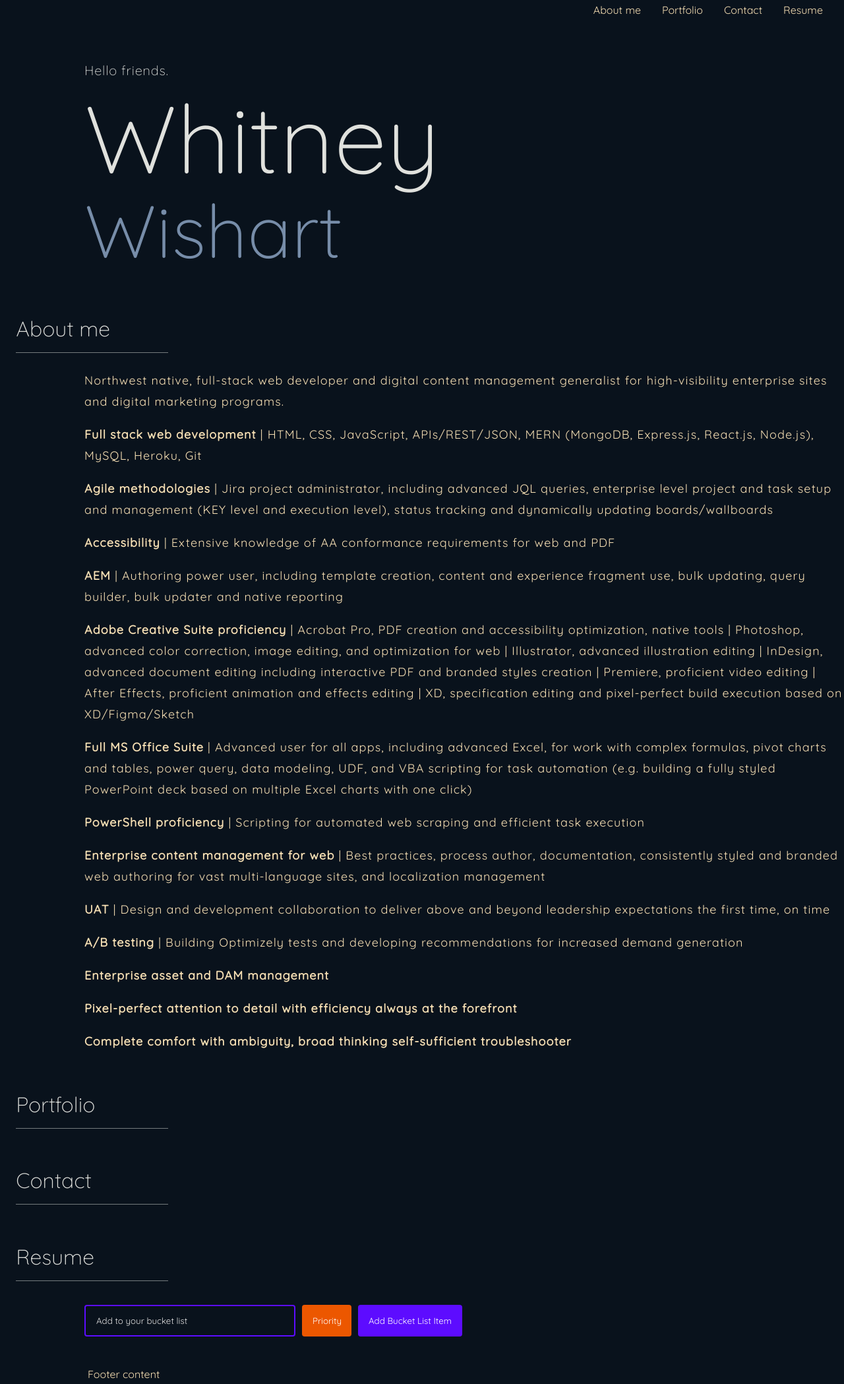
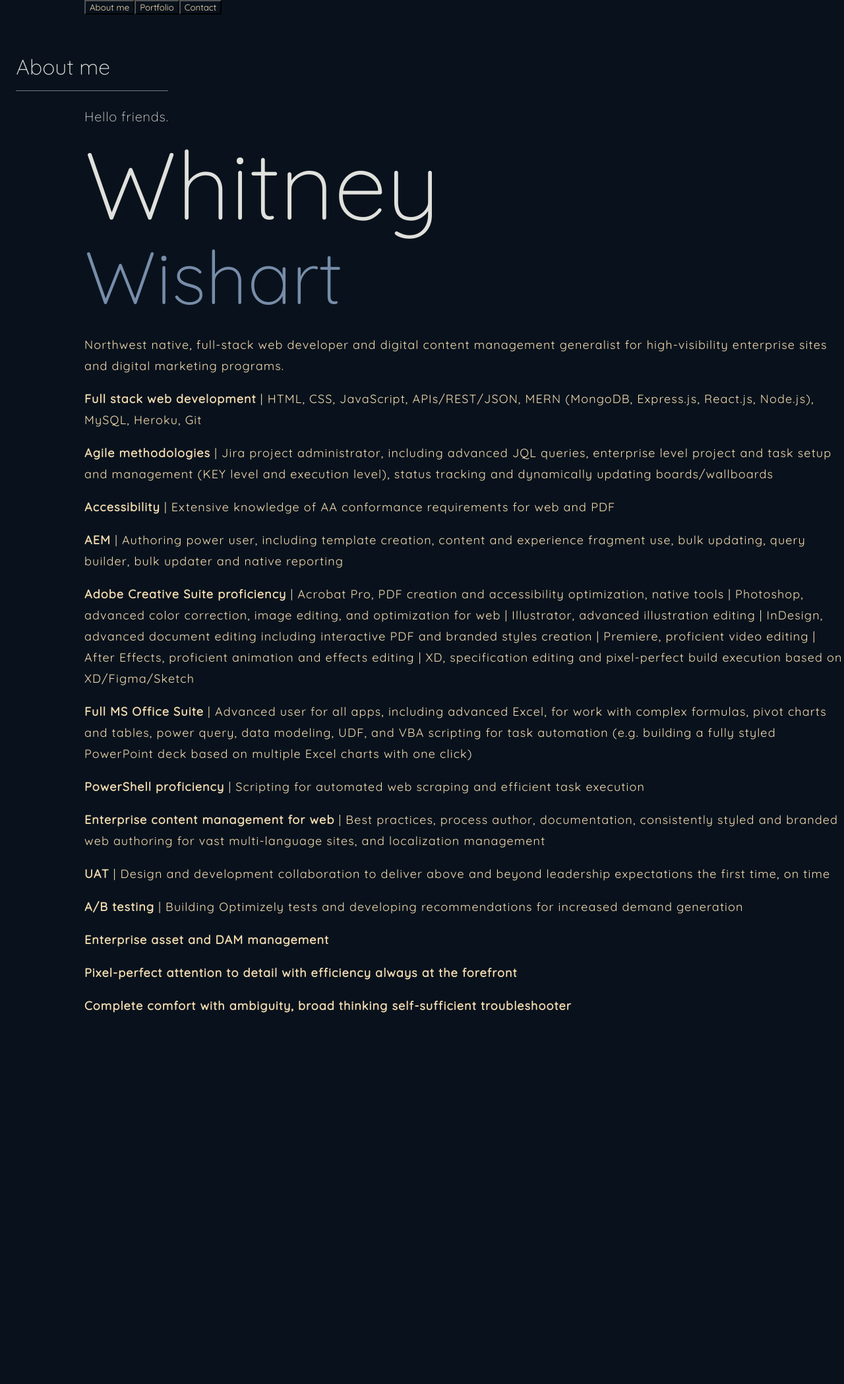
Before and after one commit to whitneywishart/react-portfolio, a React (Create React App) app: page / in a window 1280 px wide. Shown: the whole page at 66% size. After the commit the page ends 1559 px from the top, so only its background shows below. Built offline with nearby package versions, Linux system fonts and the light colour scheme; the HTML template or start-up script is replaced by a standard one.

Commit message:
add contact me form

```diff
--- a/public/index.html
+++ b/public/index.html
@@ -22,7 +22,7 @@
     work correctly both with client-side routing and a non-root public URL.
     Learn how to configure a non-root public URL by running `npm run build`.
   -->
-  <title>Bucket List</title>
+  <title>Contact List</title>
 </head>
 
 <body>
--- a/src/App.js
+++ b/src/App.js
@@ -1,23 +1,40 @@
+import React, { useState } from 'react';
 import './App.css';
-import Navigation from './components/navigation';
-import Header from './components/header';
-import PortfolioBody from './components/PortfolioBody';
-import Footer from './components/footer';
+import Navigation from './components/Navigation';
+import Header from './components/Header';
+import AboutMe from './components/AboutMe';
+import Portfolio from './components/Portfolio';
+import Contact from './components/Contact';
+import Footer from './components/Footer';
 
-function App() {
+const App = () => {
+  const [currentPage, setCurrentPage] = useState('AboutMe');
+
+  const handlePageChange = (page) => {
+    setCurrentPage(page);
+  };
+
+  const renderPage = () => {
+    switch (currentPage) {
+      case 'AboutMe':
+        return <AboutMe />;
+      case 'Portfolio':
+        return <Portfolio />;
+      case 'Contact':
+        return <Contact />;
+      default:
+        return <AboutMe />;
+    }
+  };
+
   return (
-    <div className="portfolio-app">
-      <Navigation />
-      <div>
-        <Header />
-      </div>
-      <div>
-        <PortfolioBody />
-        <Footer />
-      </div>
+    <div>
+      <button onClick={() => handlePageChange('AboutMe')}>About me</button>
+      <button onClick={() => handlePageChange('Portfolio')}>Portfolio</button>
+      <button onClick={() => handlePageChange('Contact')}>Contact</button>
+      {renderPage()}
     </div>
-
   );
-}
+};
 
 export default App;
--- a/src/components/PortfolioBody.js
+++ b/src/components/AboutMe.js
@@ -1,68 +1,13 @@
-import React, { useState } from 'react';
-import BucketForm from './BucketForm';
-import Bucket from './Bucket';
+import React from 'react';
 
-function PortfolioBody() {
-  const [bucket, setBucket] = useState([]);
-
-  // Function to add a bucket list item
-  const addBucketItem = (item) => {
-    console.log(
-      '🚀 ~ file: PortfolioBody.js ~ line 10 ~ addBucketItem ~ item',
-      item
-    );
-    // Check to see if the item text is empty
-    if (!item.text) {
-      return;
-    }
-
-    // Add the new bucket list item to the existing array of objects
-    const newBucket = [item, ...bucket];
-    console.log(newBucket);
-
-    // Call setBucket to update state with our new set of bucket list items
-    setBucket(newBucket);
-  };
-
-  // Function to mark bucket list item as complete
-  const completeBucketItem = (id) => {
-    // If the ID passed to this function matches the ID of the item that was clicked, mark it as complete
-    let updatedBucket = bucket.map((item) => {
-      if (item.id === id) {
-        item.isComplete = !item.isComplete;
-      }
-      return item;
-    });
-
-    console.log(updatedBucket);
-    setBucket(updatedBucket);
-  };
-
-  // Function to remove bucket list item and update state
-  const removeBucketItem = (id) => {
-    const updatedBucket = [...bucket].filter((item) => item.id !== id);
-
-    setBucket(updatedBucket);
-  };
-
-  // Function to edit the bucket list item
-  const editBucketItem = (itemId, newValue) => {
-    // Make sure that the value isn't empty
-    if (!newValue.text) {
-      return;
-    }
-
-    // We use the "prev" argument provided with the useState hook to map through our list of items
-    // We then check to see if the item ID matches the if of the item that was clicked and if so we set it to a new value
-    setBucket((prev) =>
-      prev.map((item) => (item.id === itemId ? newValue : item))
-    );
-  };
-
+const AboutMe = () => {
   return (
     <div>
       <h2 className='left-rail'>About me</h2>
       <div>
+        <div className='name-h3'>Hello friends.</div>
+        <div className='name-h1'>Whitney</div>
+        <div className='name-h2'>Wishart</div>
         <p>
           Northwest native, full-stack web developer and digital content management generalist for high-visibility enterprise sites and digital marketing programs.
         </p>
@@ -106,18 +51,8 @@ function PortfolioBody() {
           <strong>Complete comfort with ambiguity, broad thinking self-sufficient troubleshooter</strong>
         </p>
       </div>
-      <h2 className='left-rail'>Portfolio</h2>
-      <h2 className='left-rail'>Contact</h2>
-      <h2 className='left-rail'>Resume</h2>
-      <BucketForm onSubmit={addBucketItem} />
-      <Bucket
-        bucket={bucket}
-        completeBucketItem={completeBucketItem}
-        removeBucketItem={removeBucketItem}
-        editBucketItem={editBucketItem}
-      ></Bucket>
     </div>
   );
 }
 
-export default PortfolioBody;
+export default AboutMe;
--- a/src/components/Bucket.js
+++ /dev/null
@@ -1,43 +0,0 @@
-import React, { useState } from 'react';
-import BucketForm from './BucketForm';
-
-function Bucket(props) {
-  const [edit, setEdit] = useState({
-    id: null,
-    value: '',
-    eagerness: '',
-  });
-
-  console.log(props.bucket);
-
-  const submitUpdate = (value) => {
-    props.editBucketItem(edit.id, value);
-    setEdit({ id: null, value: '', eagerness: '' });
-  };
-
-  if (edit.id) {
-    return <BucketForm edit={edit} onSubmit={submitUpdate} />;
-  }
-
-  return props.bucket.map((item, i) => (
-    <div
-      className={
-        item.isComplete
-          ? `bucket-row complete ${item.eagerness}`
-          : `bucket-row ${item.eagerness}`
-      }
-      key={i}
-    >
-      <div key={item.id} onClick={() => props.completeBucketItem(item.id)}>
-        {item.text}
-      </div>
-      <div className="icons">
-        {console.log(item)}
-        <p onClick={() => setEdit({ id: item.id, value: item.text, eagerness: item.eagerness })}> ✏️</p>
-        <p onClick={() => props.removeBucketItem(item.id)}> 🗑️</p>
-      </div>
-    </div>
-  ));
-}
-
-export default Bucket;
--- a/src/components/BucketForm.js
+++ /dev/null
@@ -1,84 +0,0 @@
-import React, { useState } from 'react';
-
-function BucketForm(props) {
-  const [input, setInput] = useState('');
-  let [eagerness, setEagerness] = useState('');
-
-  const eagernessLevel = ['high', 'medium', 'low']
-
-  const handleSubmit = (e) => {
-    e.preventDefault();
-
-    if (!eagerness) {
-      eagerness = 'low';
-    }
-
-    props.onSubmit({
-      id: Math.random(Math.floor() * 1000),
-      text: input,
-      eagerness: eagerness,
-    });
-
-    setInput('');
-    setEagerness('');
-  };
-
-  const handleChange = (e) => {
-    setInput(e.target.value);
-  };
-
-  // First we check to see if "edit" prop exists. If not, we render the normal form
-  // If the prop "edit" exists, we know to render the update form instead
-  return !props.edit ? (
-    <div>
-      <form className="bucket-form" onSubmit={handleSubmit}>
-        <input
-          type="text"
-          placeholder="Add to your bucket list"
-          value={input}
-          name="text"
-          className="bucket-input"
-          onChange={handleChange}
-        ></input>
-        <div className="dropdown">
-          <button className={`dropbtn ${eagerness}`}>
-            {eagerness || 'Priority'}
-          </button>
-          <div className="dropdown-content">
-            <p onClick={() => setEagerness(eagernessLevel[0])}>Must do</p>
-            <p onClick={() => setEagerness(eagernessLevel[1])}>Want to do</p>
-            <p onClick={() => setEagerness(eagernessLevel[2])}>Take it or leave it</p>
-          </div>
-        </div>
-        <button className="bucket-button">Add bucket list item</button>
-      </form>
-    </div>
-  ) : (
-    <div>
-      <h3>Update entry: {props.edit.value}</h3>
-      <form className="bucket-form" onSubmit={handleSubmit}>
-        <input
-          type="text"
-          placeholder={props.edit.value}
-          value={input}
-          name="text"
-          className="bucket-input"
-          onChange={handleChange}
-        ></input>
-        <div className="dropdown">
-          <button className={`dropbtn ${eagerness}`}>
-            {eagerness || 'Priority'}
-          </button>
-          <div className="dropdown-content">
-            <p onClick={() => setEagerness(eagernessLevel[0])}>Must do</p>
-            <p onClick={() => setEagerness(eagernessLevel[1])}>Want to do</p>
-            <p onClick={() => setEagerness(eagernessLevel[2])}>Take it or leave it</p>
-          </div>
-        </div>
-        <button className="bucket-button">Update</button>
-      </form>
-    </div>
-  );
-}
-
-export default BucketForm;
--- /dev/null
+++ b/src/components/Contact.js
@@ -0,0 +1,13 @@
+import React from 'react';
+import ContactForm from './ContactForm';
+
+const App = () => {
+  return (
+    <div>
+      <h1>Contact Me</h1>
+      <ContactForm />
+    </div>
+  );
+};
+
+export default App;
--- /dev/null
+++ b/src/components/ContactForm.js
@@ -0,0 +1,96 @@
+import React, { useState } from 'react';
+
+// Set initial values to empty
+const ContactForm = () => {
+  const [name, setName] = useState('');
+  const [email, setEmail] = useState('');
+  const [message, setMessage] = useState('');
+  const [nameError, setNameError] = useState('');
+  const [emailError, setEmailError] = useState('');
+
+  const validateEmail = (email) => {
+    // Basic email validation regex pattern
+    const emailPattern = /^(([^<>()[\]\\.,;:\s@"]+(\.[^<>()[\]\\.,;:\s@"]+)*)|(".+"))@((\[[0-9]{1,3}\.[0-9]{1,3}\.[0-9]{1,3}\.[0-9]{1,3}\])|(([a-zA-Z\-0-9]+\.)+[a-zA-Z]{2,}))$/;
+    return emailPattern.test(email);
+  };
+
+  const handleNameChange = (e) => {
+    setName(e.target.value);
+    setNameError('');
+  };
+
+  const handleEmailChange = (e) => {
+    setEmail(e.target.value);
+    setEmailError('');
+  };
+
+  const handleMessageChange = (e) => {
+    setMessage(e.target.value);
+  };
+
+  const handleSubmit = (e) => {
+    e.preventDefault();
+
+    // Validate name input
+    if (name.trim() === '') {
+      setNameError('Name is required');
+      return;
+    }
+
+    // Validate email input
+    if (email.trim() === '') {
+      setEmailError('Email is required');
+      return;
+    }
+    if (!validateEmail(email)) {
+      setEmailError('Invalid email address');
+      return;
+    }
+
+    // When input is valid, console log the info then reset the fields
+    console.log('Name:', name);
+    console.log('Email:', email);
+    console.log('Message:', message);
+
+    setName('');
+    setEmail('');
+    setMessage('');
+  };
+
+  // Handle submit and error
+  return (
+    <form onSubmit={handleSubmit}>
+      <div>
+        <label htmlFor="name">Name:</label>
+        <input
+          type="text"
+          id="name"
+          value={name}
+          onChange={handleNameChange}
+        />
+        {nameError && <p className="error">{nameError}</p>}
+      </div>
+      <div>
+        <label htmlFor="email">Email:</label>
+        <input
+          type="text"
+          id="email"
+          value={email}
+          onChange={handleEmailChange}
+        />
+        {emailError && <p className="error">{emailError}</p>}
+      </div>
+      <div>
+        <label htmlFor="message">Message:</label>
+        <textarea
+          id="message"
+          value={message}
+          onChange={handleMessageChange}
+        ></textarea>
+      </div>
+      <button type="submit">Submit</button>
+    </form>
+  );
+};
+
+export default ContactForm;
--- /dev/null
+++ b/src/components/Portfolio.js
@@ -0,0 +1,11 @@
+import React from 'react';
+
+const Portfolio = () => {
+  return (
+    <div>
+      Portfolio content
+    </div>
+  )
+}
+
+export default Portfolio
--- a/src/components/header.js
+++ b/src/components/header.js
@@ -1,12 +1,8 @@
 import React from 'react';
-
 export default function Nav() {
-
     return (
         <div>
-            <div className='name-h3'>Hello friends.</div>
-            <div className='name-h1'>Whitney</div>
-            <div className='name-h2'>Wishart</div>
+
         </div>
-    );
-}
+    )
+};
```
Also changed, not shown: src/components/project.js (deleted).
